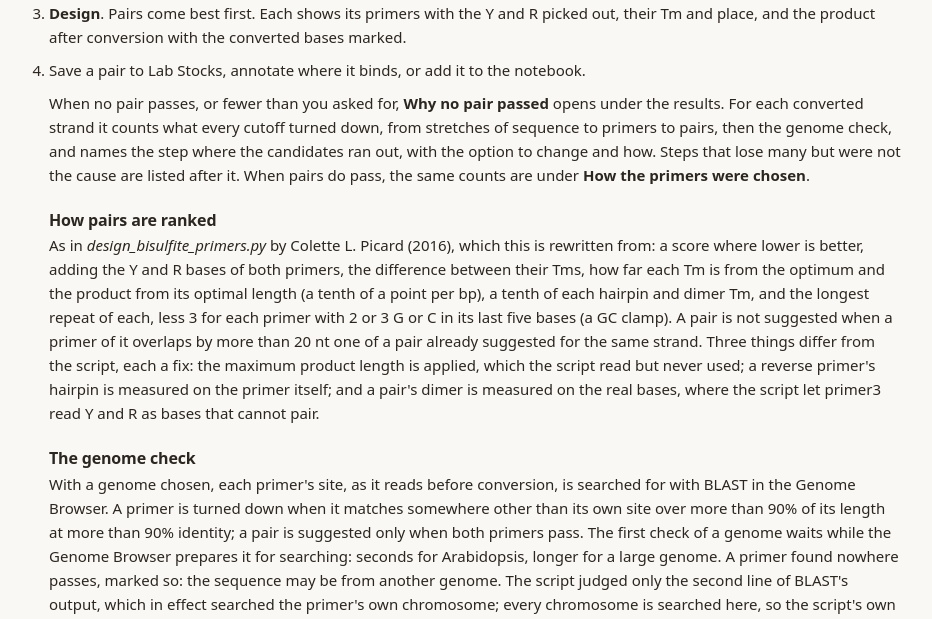
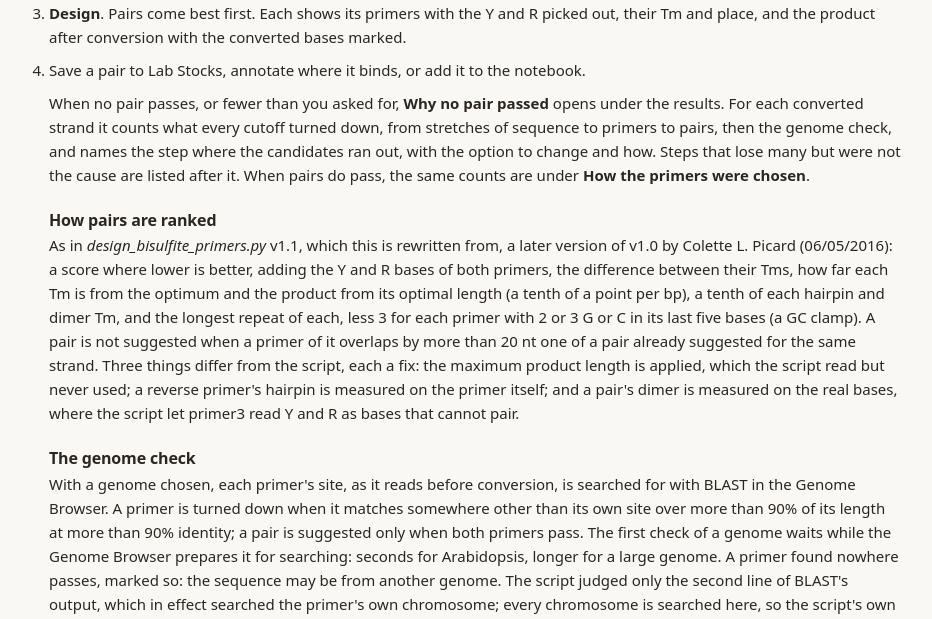
Before and after one commit to Gardiner-Lab/plasmid-editor, a Flask app: page /help in a window 1280 px wide. Shown: the part 3355-3974 px from the top of the page, without its empty margins (165-1097 px from the left). Run offline with Flask 3, Linux system fonts and the light colour scheme; parts of the project's set-up code (start-up, migrations or seed data) failed here and were passed over.

Commit message:
Release 0.28.5: credit Colette Picard's original bisulfite primer script
Adds a NOTICE with the credits and library licences, and corrects the
credit in the Help page, README and bisulfite.py: the tool is rewritten
from design_bisulfite_primers.py v1.1, a later version of v1.0 by
Colette L. Picard (06/05/2016).

Co-Authored-By: Claude Opus 5.5 <noreply@anthropic.com>

```diff
--- a/app/main.py
+++ b/app/main.py
@@ -11,7 +11,7 @@ from datetime import timedelta
 
 from flask import Flask, redirect, render_template, request, session, url_for
 
-APP_VERSION = '0.28.4'
+APP_VERSION = '0.28.5'
 
 _DEFAULT_SECRET = 'dev-secret-key-change-in-production'
 
--- a/app/templates/help.html
+++ b/app/templates/help.html
@@ -196,7 +196,8 @@
            out, with the option to change and how. Steps that lose many but were not the cause are listed
            after it. When pairs do pass, the same counts are under <b>How the primers were chosen</b>.</p>
         <h3>How pairs are ranked</h3>
-        <p>As in <i>design_bisulfite_primers.py</i> by Colette L. Picard (2016), which this is rewritten from:
+        <p>As in <i>design_bisulfite_primers.py</i> v1.1, which this is rewritten from, a later version of
+           v1.0 by Colette L. Picard (06/05/2016):
            a score where lower is better, adding the Y and R bases of both primers, the difference between their
            Tms, how far each Tm is from the optimum and the product from its optimal length (a tenth of a point
            per bp), a tenth of each hairpin and dimer Tm, and the longest repeat of each, less 3 for each primer
--- a/dnakit/bisulfite.py
+++ b/dnakit/bisulfite.py
@@ -18,8 +18,8 @@ stable heterodimer. Pairs are then ranked by a score where lower is better (fewe
 Tms near each other and the optimum, product near its optimal length, weak secondary structure,
 short repeats, a GC clamp).
 
-The method and its score are from ``design_bisulfite_primers.py`` v1.1 by Colette L. Picard (2016),
-rewritten here. Changes from that script, each a fix:
+The method and its score are from ``design_bisulfite_primers.py`` v1.1, a later version of v1.0 by
+Colette L. Picard (06/05/2016), rewritten here. Changes from that script, each a fix:
 
 * the maximum product length is applied (the script read it but never used it);
 * a reverse primer's hairpin and self-dimer are measured on its own sequence; the script measured
```
Also changed, not shown: README.md, 1 other file.
